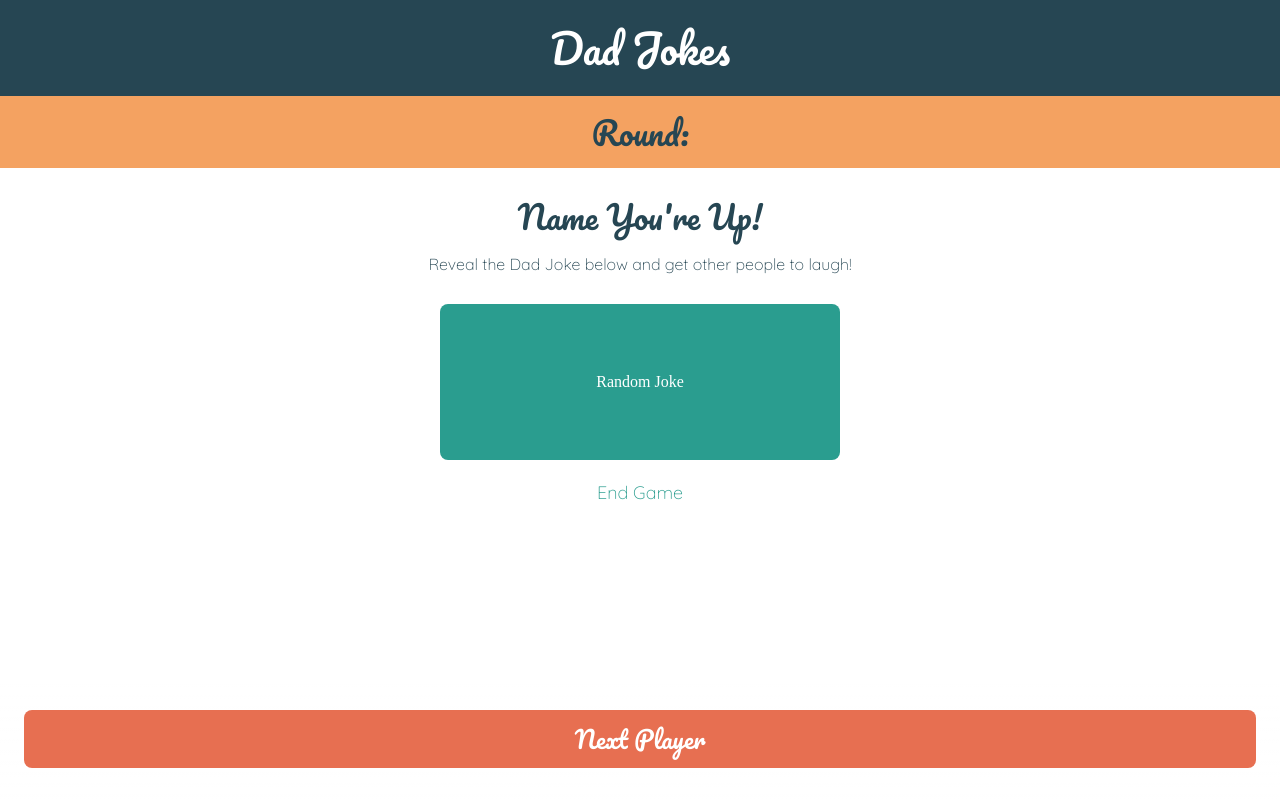
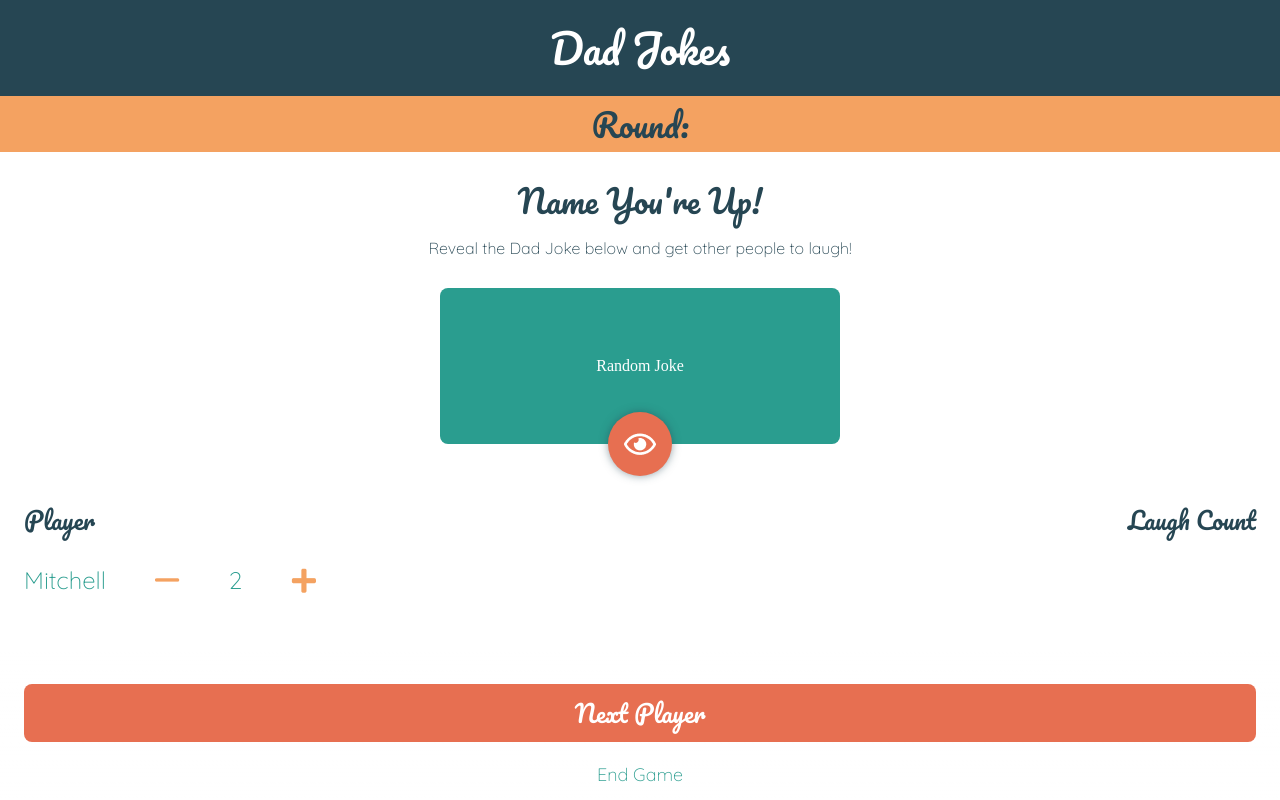
Before and after one commit to MitchellHCrane/dadjokewars, a React (Create React App) app: page /play-game in a window 1280 px wide. Built offline with nearby package versions, Linux system fonts and the light colour scheme.

Commit message:
play game updates

```diff
--- a/src/App.css
+++ b/src/App.css
@@ -180,9 +180,8 @@ h1 {
   bottom: 0px;
   left: 0;
   right: 0;
-  padding: 32px 24px;
+  padding: 32px 24px 16px;
   background-image: linear-gradient(180deg, rgba(255,255,255,0) 0, rgba(255,255,255,1) 100%, rgba(255,255,255,1) 100%);
-  /* look up linear gradient with multiple stops  */
 }
 
 #returnGreen {
@@ -214,3 +213,16 @@ h1 {
   border-color: #f4a261;
   /* box-shadow: 0 0 3px #000; */
 }
+
+/* round  */
+.roundContainer {
+  text-align: center;
+  height: 56px;
+  line-height: 56px;
+  background-color: #f4a261;
+  vertical-align: middle;
+}
+
+#roundNumber {
+  /* padding:   */
+}
--- a/src/features/play_game/PlayGame.css
+++ b/src/features/play_game/PlayGame.css
@@ -1,14 +1,4 @@
-.roundContainer {
-    text-align: center;
-    height: 72px;
-    line-height: 72px;
-    background-color: #f4a261;
-    vertical-align: middle;
-}
-
-#roundNumber {
-    /* padding:   */
-}
+/* Joke Box  */
 
 .jokeContainer {
     display: flex;
@@ -35,3 +25,74 @@
     left: 50%;
     transform: translate(-50%, -50%);
 }
+
+.viewJoke {
+    position: absolute;
+    bottom: -32px;
+    left: -8px;
+    right: -8px;
+    margin: 0 auto;
+    background-color: #E76F51;
+    background-image: url(../../images/eye-regular\ 1.png);
+    background-repeat: no-repeat;
+    background-position: center;
+    cursor: pointer;
+    border: none;
+    border-radius: 50%;
+    height: 64px;
+    width: 64px;
+    box-shadow: 0px 0px 8px rgba(38, 70, 83, 0.50);
+}
+
+/* Player and Laugh Count  */
+
+.playerLaughCount {
+    display: flex;
+    justify-content: space-between;
+    margin-top: 64px;
+}
+
+.playerLaughCountText {
+    color: #264653;
+    font-size: 24px;
+    font-family: "Pacifico", cursive;
+}
+
+.namesAndCount {
+ display: flex;
+ align-items: center;
+ margin-top: 16px;
+}
+
+.playerName {
+    color:#2A9D8F;
+    font-size: 24px;
+    font-family: "Quicksand", sans-serif;
+}
+
+.plusLaugh {
+    background: url(../../images/plus.png) no-repeat;
+    background-position: center;
+    cursor: pointer;
+    width: 10%;
+    height: 64px;
+    display: inline-block;
+    vertical-align: middle;
+  }
+
+  .laughNumber {
+    color:#2A9D8F;
+    font-size: 24px;
+    font-family: "Quicksand", sans-serif;
+  }
+
+  .minusLaugh {
+    background: url(../../images/minus.png) no-repeat;
+    background-position: center;
+    cursor: pointer;
+    width: 10%;
+    height: 64px;
+    display: inline-block;
+    vertical-align: middle;
+
+  }
--- a/src/features/play_game/PlayGame.tsx
+++ b/src/features/play_game/PlayGame.tsx
@@ -1,5 +1,4 @@
 import { Link } from "react-router-dom";
-
 
 function PlayGame() {
   return (
@@ -17,16 +16,24 @@ function PlayGame() {
         <div className="jokeContainer">
           <div className="jokeBox">
             <p className="randomJoke">Random Joke</p>
+            <button className="viewJoke"></button>
           </div>
           {/* <button onClick={blurEffect}></button> */}
         </div>
+        <div className="playerLaughCount">
+          <p className="playerLaughCountText">Player</p>
+          <p className="playerLaughCountText">Laugh Count</p>
+        </div>
+        <div className="namesAndCount">
+          <p className="playerName">Mitchell</p>
+          <span className="minusLaugh"></span>
+          <p className="laughNumber">2</p>
+          <span className="plusLaugh"></span>
+        </div>
         <div className="bottomButtons">
           <Link to="">
-            <button id="bottomBtn" className="orangeBtn">
-              Next Player
-            </button>
+            <button className="orangeBtn">Next Player</button>
           </Link>
-        </div>
           <div className="howItWorksPDiv">
             <p className="howItWorksP">
               <Link id="returnGreen" className="whiteLinkBtn" to="/game-over">
@@ -36,6 +43,7 @@ function PlayGame() {
           </div>
         </div>
       </div>
+    </div>
   );
 }
 
--- a/src/features/player_names/PlayerNames.tsx
+++ b/src/features/player_names/PlayerNames.tsx
@@ -27,7 +27,6 @@ function PlayerNames() {
               Start Game
             </button>
           </Link>
-        </div>
           <div className="howItWorksPDiv">
             <p className="howItWorksP">
               <Link id="returnGreen" to="/game-setup" className="whiteLinkBtn">
@@ -36,6 +35,7 @@ function PlayerNames() {
             </p>
           </div>
         </div>
+      </div>
     </>
   );
 }
```
Also changed, not shown: src/images/eye-regular 1.png (added). Lines whose indentation alone changed are shown as unchanged.
